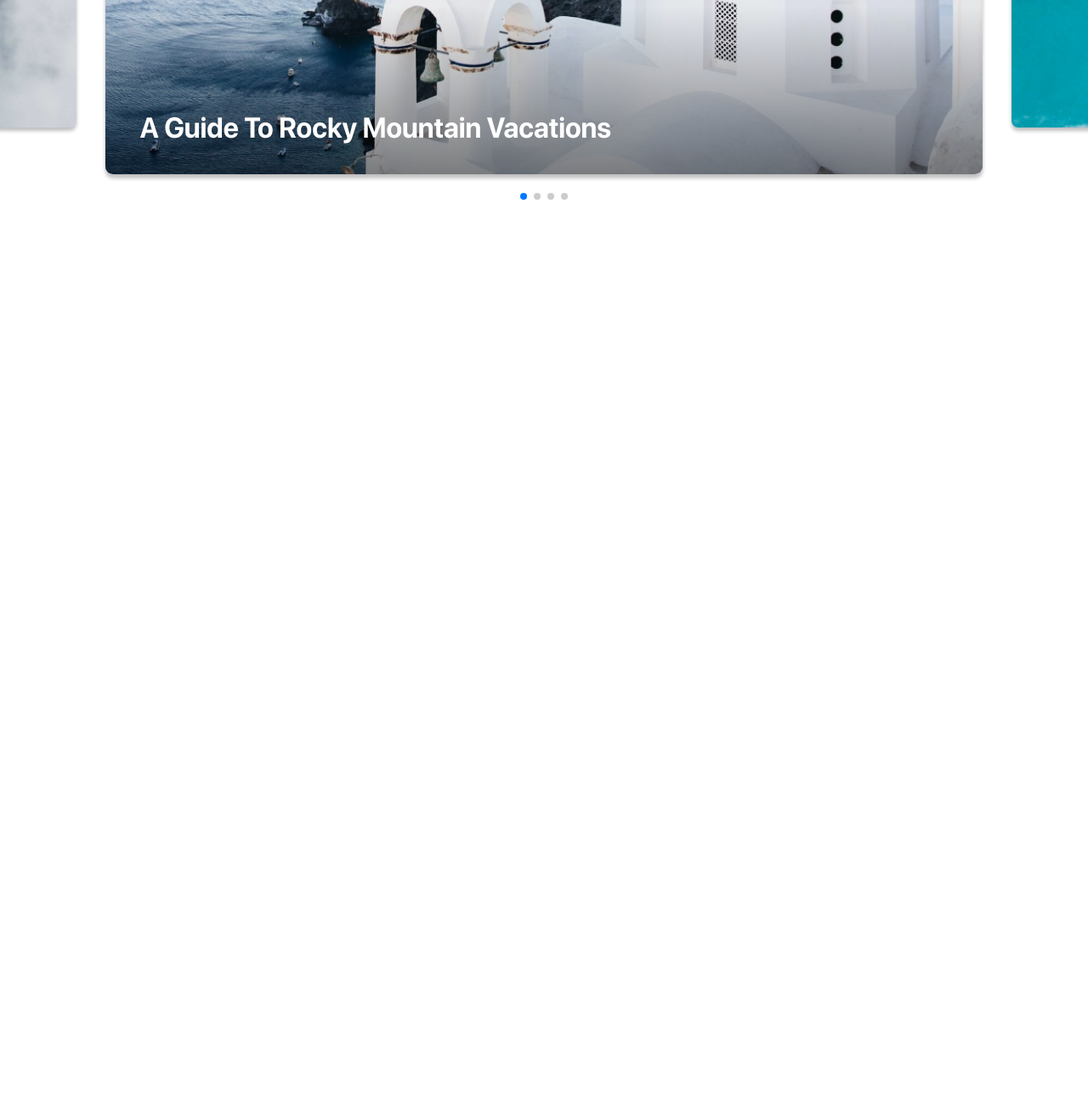
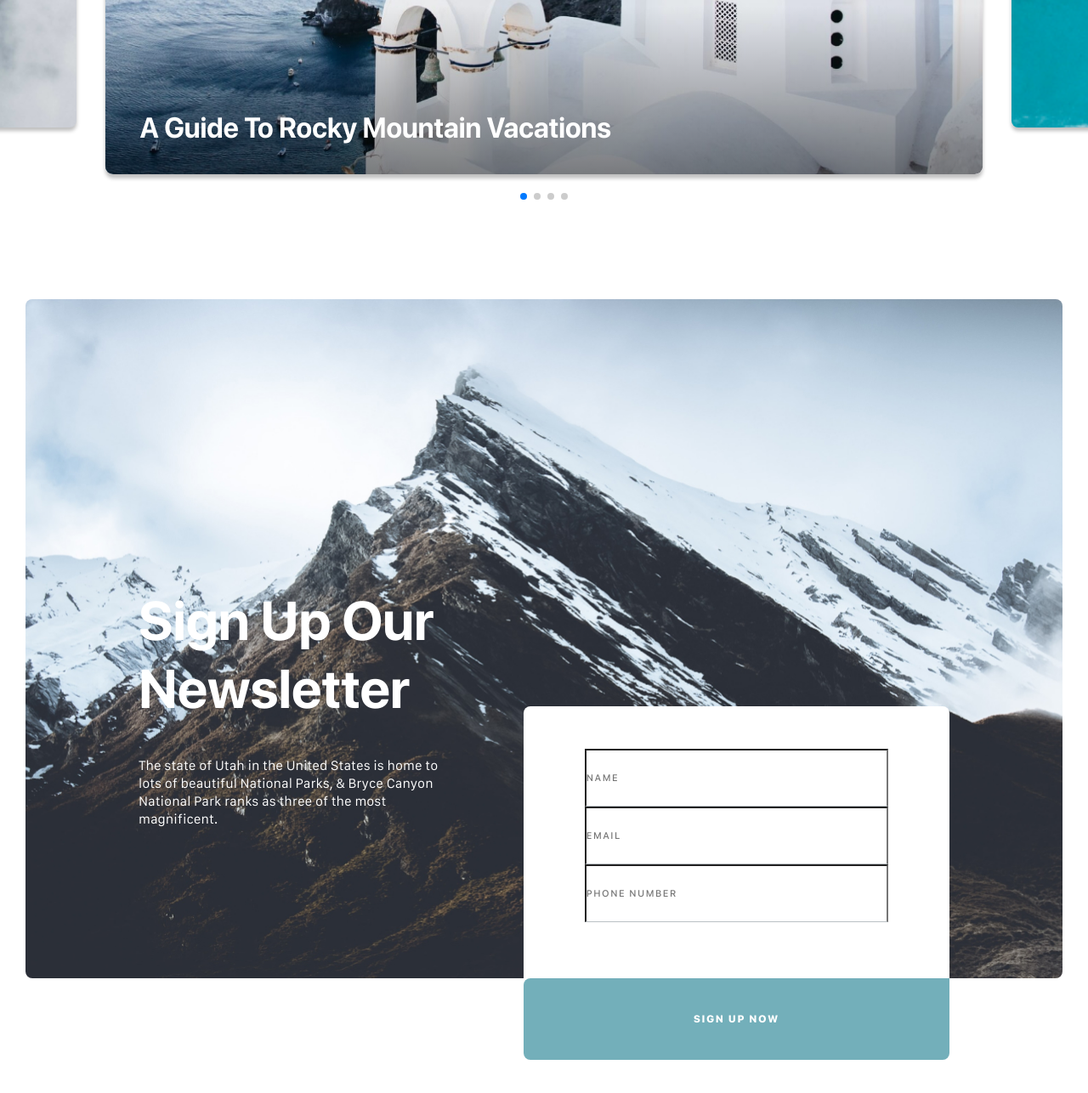
Before and after one commit to victoriaserzhanova/MiTravel, a website: page index.html in a window 1280 px wide. Shown: the part 3713-4999 px from the top of the page at 85% size. Before the commit the page ends 4013 px from the top, so only its background shows below. Drawn offline with nearby package versions, Linux system fonts and the light colour scheme.

Commit message:
newsletter done; form added

```diff
--- /dev/null
+++ b/css/components/_newsletter.css
@@ -0,0 +1,73 @@
+.newsletter {
+	padding-top: 52px;
+	padding-bottom: 150px;
+}
+
+.newsletter__content {
+	position: relative;
+	background: url('../../img/newsletter-bg.jpg') center no-repeat;
+	background-size: cover;
+	border-radius: 8px;
+	display: flex;
+	justify-content: space-between;
+	--newsletter-gap: 133px;
+	padding: 338px var(--newsletter-gap) 177px;
+}
+
+.newsletter__text {
+	max-width: 370px;
+}
+
+.newsletter__title {
+	font-size: 64px;
+	color: var(--white-color);
+	max-width: 370px;
+	margin-bottom: 40px;
+}
+
+.newsletter__description {
+	font-size: 16px;
+line-height: 21px;
+color: var(--white-color);
+font-weight: 400;
+font-family: 'SFCompactText', sans-serif;
+}
+
+.newsletter__form {
+	position: absolute;
+	bottom: -96px;
+	right: var(--newsletter-gap);
+}
+
+.subscribe-form {
+	display: flex;
+	flex-direction: column;
+	align-items: center;
+	background-color: var(--white-color);
+	min-height: 416px;
+	width: 501px;
+	border-radius: 8px;
+	padding-top: 50px;
+}
+
+.subscribe-form__field {
+	width: calc(100% - (72px*2));
+	border-bottom: 1px solid rgba(28, 46, 61, 0.3);
+	min-height: 38px;
+	padding: 26px 0;
+	font-size: 11px;
+line-height: 13px;
+letter-spacing: 2px;
+color: var(--dark-color);
+text-transform: uppercase;
+}
+
+.subscribe-form__btn {
+	background-color: var(--neptune-color);
+	min-height: 96px;
+	width: 100%;
+	padding: 41px 80px;
+	margin-top: 66px;
+	border-top-right-radius: 0;
+	border-bottom-left-radius: 8px;
+}
--- a/css/style.css
+++ b/css/style.css
@@ -11,3 +11,4 @@
 @import "./components/_become.css";
 @import "./components/_featured.css";
 @import "./components/_slider.css";
+@import "./components/_newsletter.css";
--- a/index.html
+++ b/index.html
@@ -207,6 +207,27 @@
 						</div>
 					</div>
 				</section>
+
+				<section class="newsletter">
+					<div class="container">
+						<div class="newsletter__content">
+							<div class="newsletter__text">
+								<h2 class="newsletter__title section-title">Sign Up Our Newsletter</h2>
+
+								<p class="newsletter__description">The state of Utah in the United States is home to lots of beautiful National Parks,
+									& Bryce Canyon National Park ranks as three of the most magnificent.</p>
+							</div>
+
+							<form action="" class="newsletter__form subscribe-form">
+								<input type="text" name="name" placeholder="Name" class="subscribe-form__field">
+								<input type="email" name="email" placeholder="Email" class="subscribe-form__field">
+								<input type="tel" name="phoneNumber" placeholder="Phone Number" class="subscribe-form__field">
+
+								<button class="btn btn-reset subscribe-form__btn">sign up now</button>
+							</form>
+						</div>
+					</div>
+				</section>
 			</main>
     </div>
 </body>
```
Also changed, not shown: img/newsletter-bg.jpg (added).
